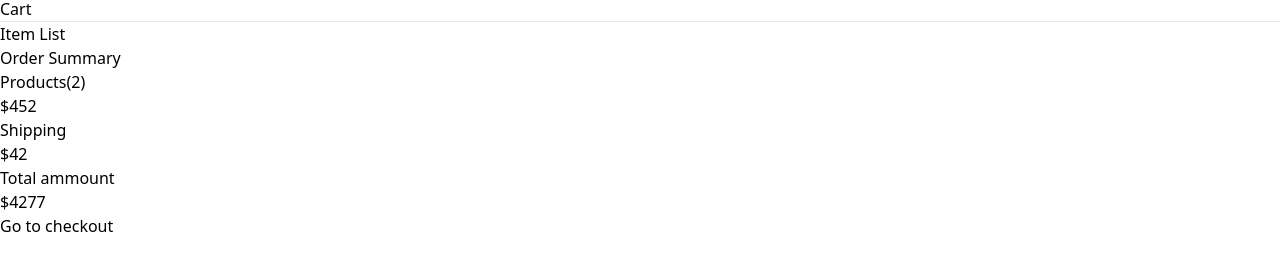
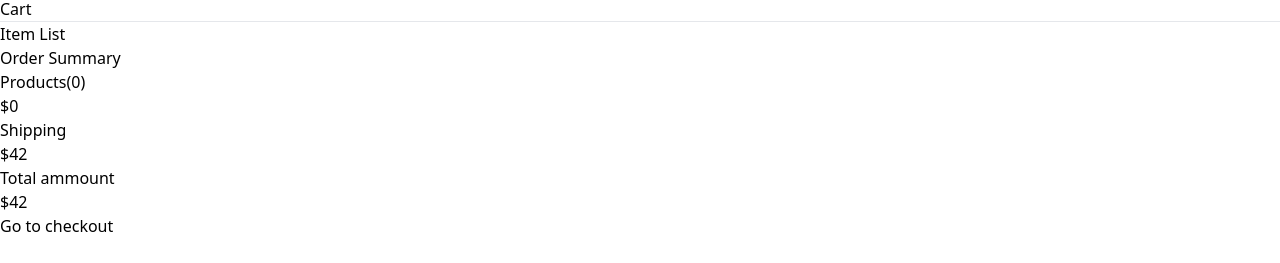
Before and after one commit to alexcas20/jacs-tech, a React (Vite) app: page /cart in a window 1280 px wide. Shown: the part 165-428 px from the top of the page. Built offline with nearby package versions, Linux system fonts and the light colour scheme.

Commit message:
fix(reducer): Correct total amount calculation logic

```diff
--- a/src/features/cartSlice.js
+++ b/src/features/cartSlice.js
@@ -34,6 +34,7 @@ const cartSlice = createSlice({
             (item) => item.id !== action.payload.id
           );
         }
+        state.totalAmount -= action.payload.price;
       }
     },
     addCant: (state, action) => {
@@ -43,11 +44,10 @@ const cartSlice = createSlice({
       if (selectedItem) {
         if (selectedItem.quantity < selectedItem.stock) {
           selectedItem.quantity += 1;
+          state.totalAmount += action.payload.price;
         } else {
           alert("maximo stock");
         }
-      } else {
-        console.log("verifique acciones");
       }
     },
   },
--- a/src/pages/Cart/Cart.jsx
+++ b/src/pages/Cart/Cart.jsx
@@ -17,9 +17,6 @@ export const Cart = () => {
   const onAddCant = (product) => {
     dispatch(addCant(product));
   };
-
-  /*
-  const sumaTotal = cart.reduce((acc, product) => acc + product.price, 0); */
 
   return (
     <>
@@ -80,7 +77,10 @@ export const Cart = () => {
 
           <div className="p-6 flex flex-col gap-3 font-semibold text-slate-600">
             <div className="flex justify-between ">
-              <p>Products(2)</p> <span className="text-black">$452</span>
+              <p>Products({items.length})</p>{" "}
+              <span className="text-black">
+                ${parseFloat(totalAmount.toFixed(2))}
+              </span>
             </div>
 
             <div className="flex justify-between">
@@ -88,7 +88,10 @@ export const Cart = () => {
             </div>
 
             <div className="flex justify-between">
-              <p>Total ammount</p> <span className="text-black">$4277</span>
+              <p>Total ammount</p>{" "}
+              <span className="text-black">
+                ${parseFloat(totalAmount.toFixed(2)) + 42}
+              </span>
             </div>
 
             <button className="p-2 mt-5 bg-black rounded-md text-slate-100 font-medium">
```
